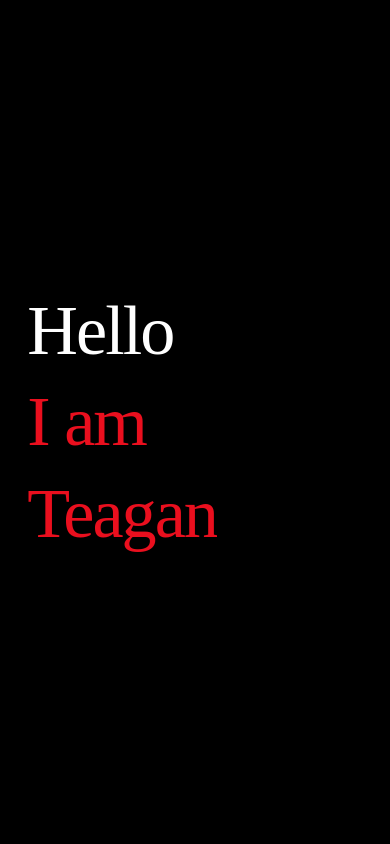
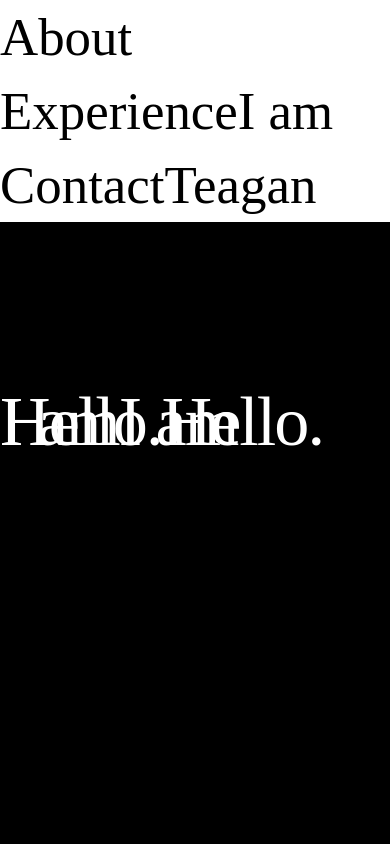
Before and after one commit to TeaganPetterson/Portfolio, a Flask app: page / in a window 390 px wide. Run offline with Flask 2, Linux system fonts and the light colour scheme; some web fonts are replaced.

Commit message:
there's a couple styling issues I'm working on

```diff
--- a/static/styles.css
+++ b/static/styles.css
@@ -427,17 +427,17 @@ video {
 .label-logo:after {
 	font-family: "Semibold";
 	font-size: 20px;
-	content: "dejan.";
+	content: "teagan.";
 }
 
 .label-logo:hover:after {
-	content: "dejan.works";
+	content: "teagan.works";
 	white-space: nowrap;
 }
 
 @media screen and (max-width: 767px) {
 	.label-logo:hover:after {
-		content: "dejan.";
+		content: "teagan.";
 	}
 }
 
@@ -536,11 +536,11 @@ video {
 	content: "Work";
 }
 
-.label-dejan:after {
-	content: "Dejan";
+.label-teagan:after {
+	content: "Teagan";
 }
 
-.label-dejan:hover:after {
+.label-teagan:hover:after {
 	content: "Contact";
 }
 
@@ -627,7 +627,7 @@ video {
 	right: 0;
 	bottom: 0;
 	left: 35%;
-	background-image: url(../img/DejanHome.png);
+	background-image: url(../img/TeaganHome.png);
 	background-repeat: no-repeat;
 	-webkit-background-size: cover;
 	-moz-background-size: cover;
@@ -770,7 +770,7 @@ video {
 }
 
 .label-email:after {
-	content: "hello@dejan.works";
+	content: "teagan.petterson1@gmail.com";
 }
 
 .label-email:hover:after {
--- a/templates/base.html
+++ b/templates/base.html
@@ -8,6 +8,9 @@
 	<style>
 
 	</style>
+	<meta charset="UTF-8">
+	<meta name="viewport" content="width=device-width, initial-scale=1.0">
+	<title>Teagan's Portfolio</title>
 	{% block stylesheets %}
 
 	{% endblock %}
@@ -17,9 +20,6 @@
 	{% block content %}
 
 	{% endblock %}
-	{% block scripts %}
-
-	{% endblock %}
 </body>
 
 </html>
--- a/templates/index.html
+++ b/templates/index.html
@@ -7,23 +7,62 @@
 {% endblock %}
 
 {% block content %}
-<div class="hide-mobile mobile-tap-area">
-	<div class="max-width">
-		<div class="vertical-center">
-			<h1>
-				<div class="text-color-white hide-text-block">
-					<div class="animate toggle-mobile-first" style="display: block;">Hello</div>
-				</div>
-				<div class="text-color-red hide-text-block">
-					<div class="animate delay04 toggle-mobile-first">I am</div>
-				</div>
-				<div class="text-color-red hide-text-block">
-					<div class="animate delay08 toggle-mobile-first">Teagan</div>
-				</div>
-			</h1>
-		</div>
-	</div>
+<!-- <div class="logo-inner hide-mobile">
+	<a href="#" class="label-logo text-color-white on-hover-40 animate delay08"></a>
 </div>
+
+<div class="logo-inner hide-web">
+	<a href="#" class="label-logo text-color-white on-hover-40 animate delay08">teagan.</a>
+</div>
+
+<div class="mobile-tap-area toggle-mobile-second">
+	<div class="tap-indication animate on-hover-40 delay06">tap</div>
+</div> -->
+
+<div class="vertical-center max-width animate delay06">
+	<h1 class="text-color-white label-hello on-hover-40 animate delay10">Hello.</h1>
+	<h1 class="text-color-white label-iam on-hover-40 animate delay10 hide-mobile">I am</h1>
+	<h1 class="text-color-white label-teagan on-hover-40 animate delay10 hide-web">Teagan</h1>
+</div>
+
+<div class="website-background-white animate delay10 max-width-left-70">
+	<!-- <div class="toggle-mobile-first">
+		<div class="tap-indication animate on-hover-40 delay06">tap</div>
+	</div> -->
+	<h2 class="text-color-black label-hello on-hover-40 animate delay06">About</h2>
+
+	<h2 class="text-color-black label-iam on-hover-40 animate delay08">Experience</h2>
+
+	<h2 class="text-color-black label-teagan on-hover-40 animate delay10">Contact</h2>
+	<!-- <p class="size-medium text-color-gray animate delay12">Email: <a href="mailto:teagan.petterson1@gmail.com"
+			class="label-email text-color-red"></a></p> -->
+</div>
+
+<script>
+	const labels = document.querySelectorAll('.label-hello, .label-iam, .label-teagan');
+	labels.forEach(label => {
+		label.addEventListener('mouseover', () => {
+			label.textContent = label.getAttribute('data-hover');
+		});
+		label.addEventListener('mouseout', () => {
+			label.textContent = label.getAttribute('data-original');
+		});
+		label.addEventListener('click', () => {
+			// Add your Flask route redirection logic here
+			console.log("Redirecting to route:", label.getAttribute('data-route'));
+		});
+	});
+
+	const emailLabel = document.querySelector('.label-email');
+	emailLabel.addEventListener('click', () => {
+		const email = "teagan.petterson1@gmail.com";
+		navigator.clipboard.writeText(email).then(() => {
+			emailLabel.textContent = "Email copied";
+		}).catch(() => {
+			emailLabel.textContent = "Copy to clipboard";
+		});
+	});
+</script>
 
 {% endblock %}
 
```
